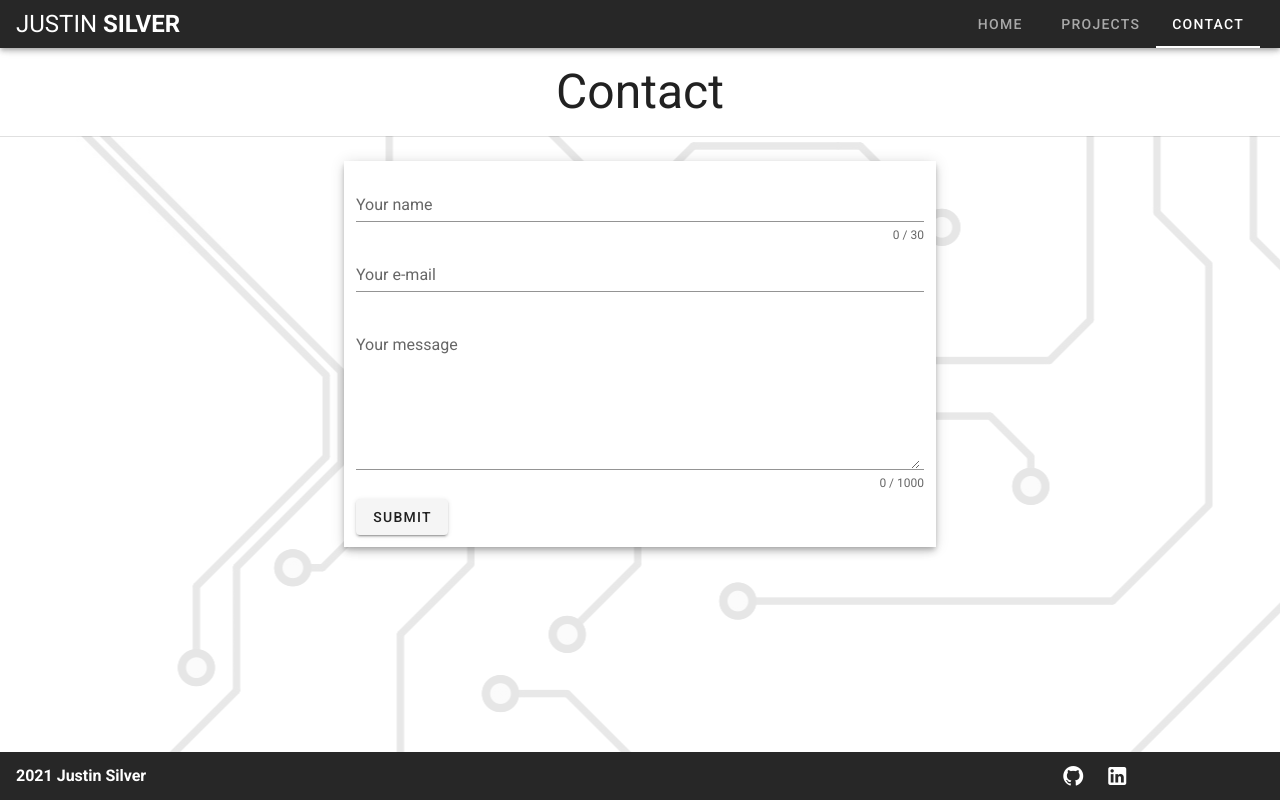
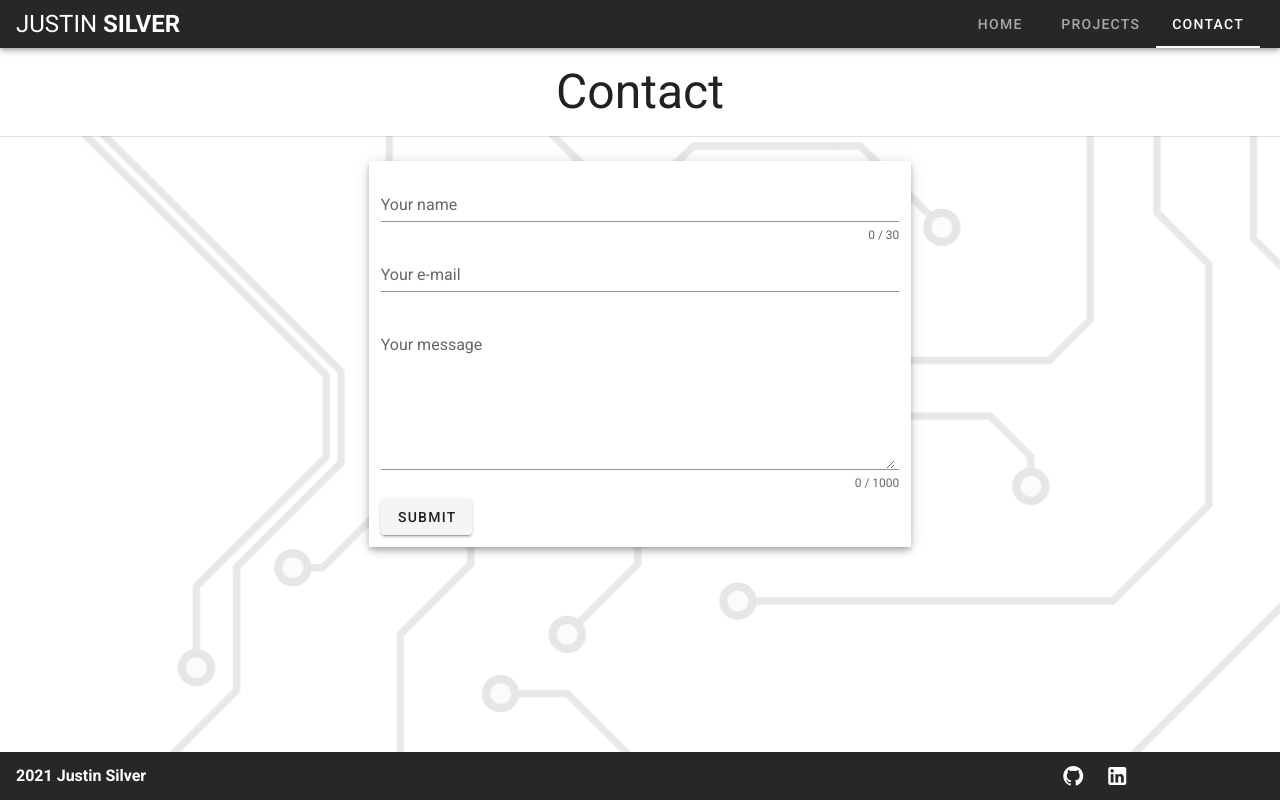
Before and after one commit to j-silv/j-silv.github.io, a Vue app: page /contact in a window 1280 px wide. Built offline with nearby package versions, Linux system fonts and the light colour scheme.

Commit message:
Fix main columnwrapper responsive sizing

```diff
--- a/src/components/ColumnWrapper.vue
+++ b/src/components/ColumnWrapper.vue
@@ -1,7 +1,7 @@
 <template>
   <v-container class="mt-3">
     <v-row justify="center" no-gutters>
-      <v-col cols="12">
+      <v-col cols="12" md="11" xl="10">
         <v-sheet elevation="5" :class="sheet_class">
           <!-- Content that this column wrapper wraps -->
           <slot></slot>
```
